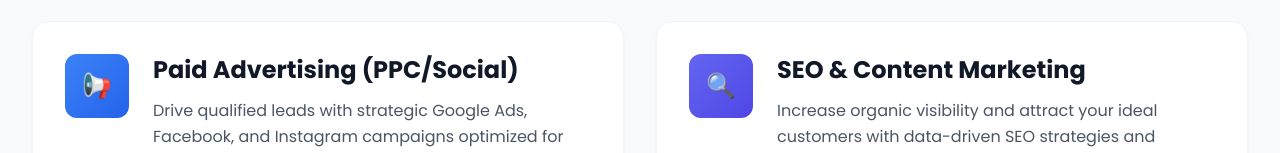
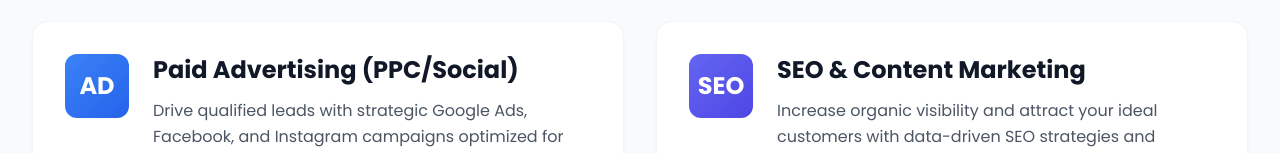
Before and after one commit to arrowaydigital/Arroway, a React (Vite) app: page /services in a window 1280 px wide. Shown: the part 219-372 px from the top of the page. Built offline with nearby package versions, Linux system fonts and the light colour scheme.

Commit message:
Update ServicesSection.tsx

```diff
--- a/src/components/features/ServicesSection.tsx
+++ b/src/components/features/ServicesSection.tsx
@@ -86,12 +86,12 @@ export function ServicesSection() {
             >
               <div className="flex flex-col sm:flex-row gap-6">
                 <div className={`flex-shrink-0 w-16 h-16 bg-gradient-to-br ${service.color} rounded-xl flex items-center justify-center`}>
-                  {/* Simple div with emoji or text instead of icon component */}
+                  {/* Simple div with text instead of emoji */}
                   <div className="text-white text-2xl font-bold">
-                    {service.icon === "megaphone" && "📢"}
-                    {service.icon === "search" && "🔍"}
-                    {service.icon === "share" && "↗️"}
-                    {service.icon === "bar-chart" && "📊"}
+                    {service.icon === "megaphone" && "AD"}
+                    {service.icon === "search" && "SEO"}
+                    {service.icon === "share" && "SM"}
+                    {service.icon === "bar-chart" && "AN"}
                   </div>
                 </div>
 
```
